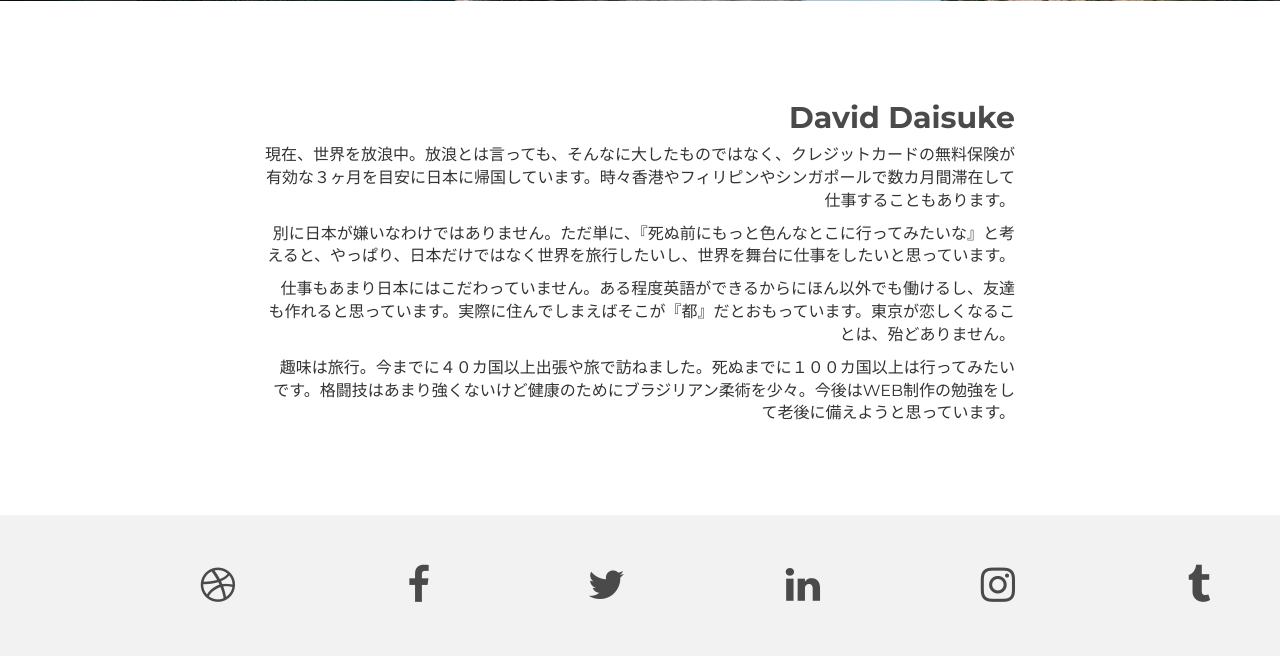
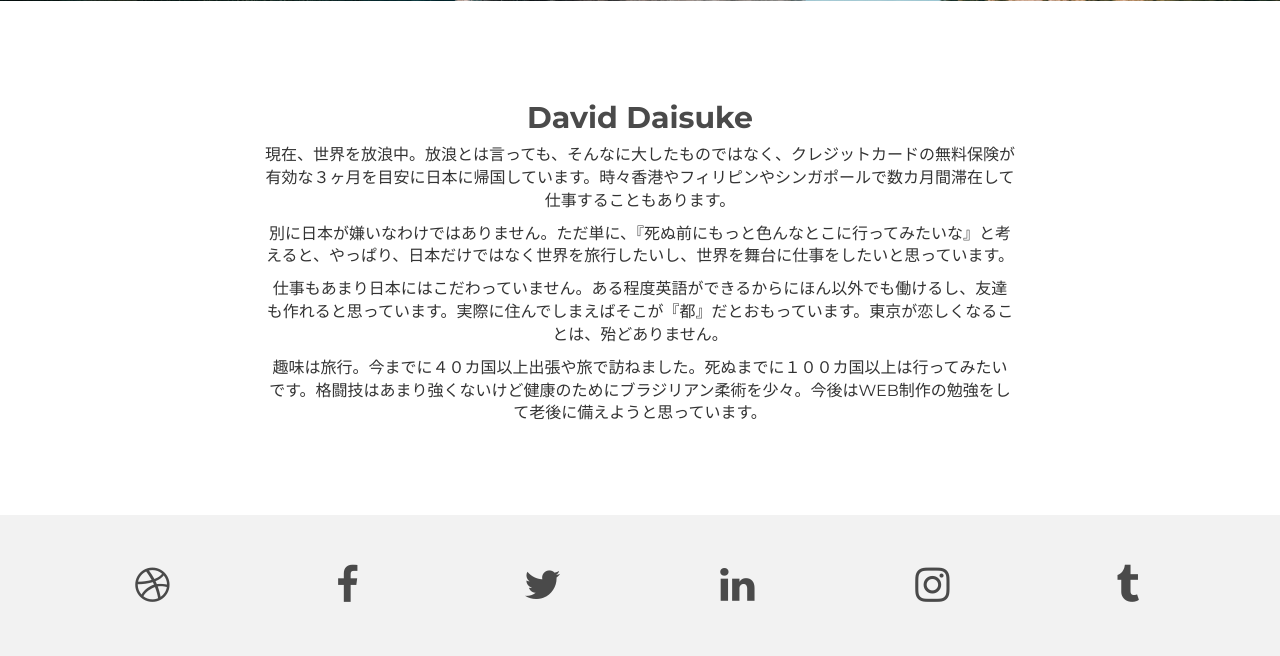
Before and after one commit to david-daisuke/daisuke.ga, a PHP site: page /about.html in a window 1280 px wide. Shown: the part 479-1135 px from the top of the page. Run offline with PHP 8.4, Linux system fonts and the light colour scheme; some libraries are stand-ins or nearby versions.

Commit message:
alighment left

```diff
--- a/css/style.css
+++ b/css/style.css
@@ -36,7 +36,11 @@
 }
 
 .centered {
-	text-align: right
+	text-align: center
+}
+
+.left{
+  text-align: left
 }
 
 .mt {
```
